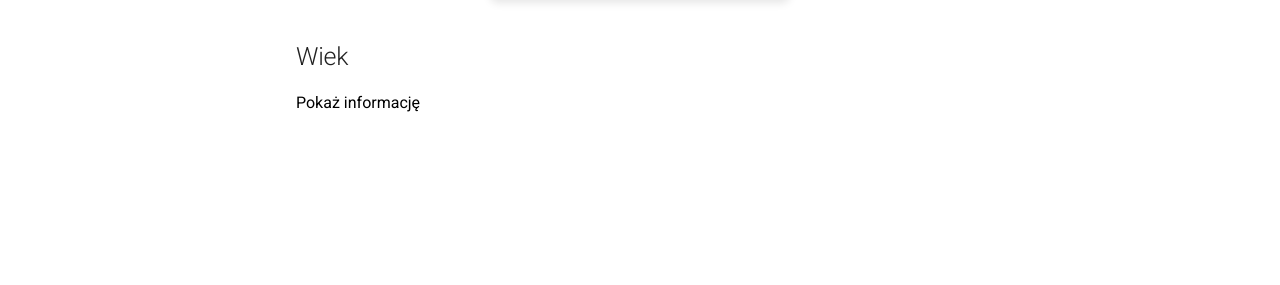
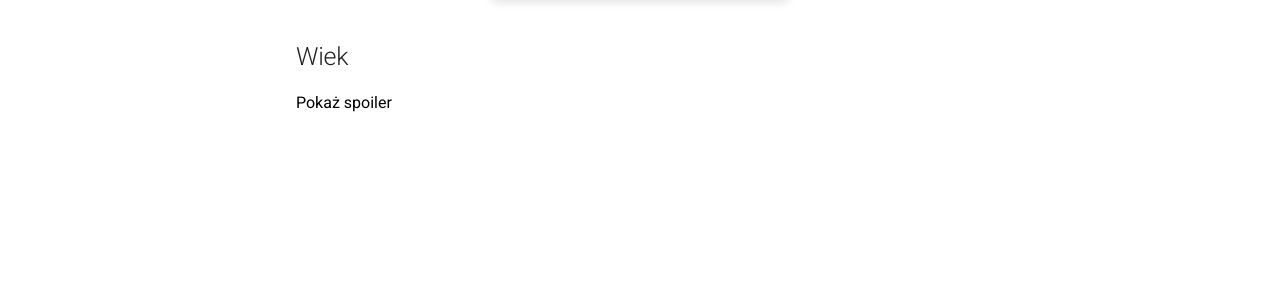
Before and after one commit to sebstr2358/ai_portfolio, an MkDocs documentation site: the page built from docs/filter_survey_app/index.md, in a window 1280 px wide. Shown: the part 570-855 px from the top of the page. Built offline with MkDocs 1.6.1 and Material for MkDocs 9.7.7, drawn with Linux system fonts in a browser that asks for light colours; comment, search, counter and statistics services are not loaded; part of the change alters nothing that is shown.

```diff
--- a/docs/filter_survey_app/index.md
+++ b/docs/filter_survey_app/index.md
@@ -28,7 +28,9 @@
 </div>
 </div>
 <h2>Wiek</h2>
-<button id="show-button" onclick="toggleVisibility()">Pokaż informację</button>
+<button id="show-button" onclick="toggleVisibility()">Pokaż spoiler</button>
+<button id="hide-button" style="display: none;" onclick="toggleVisibility()">Ukryj spoiler</button>
+
 <div id="hidden-text" style="display: none; margin-top: 10px;">
     <p>Najstarsza osoba powyżej 65 lat!</p>
 </div>
@@ -37,11 +39,16 @@
 function toggleVisibility() {
     var hiddenText = document.getElementById("hidden-text");
     var showButton = document.getElementById("show-button");
-
+    var hideButton = document.getElementById("hide-button");
 
     if (hiddenText.style.display === "none") {
         hiddenText.style.display = "block";
-        showButton.style.disabled = True;
+        showButton.style.display = "none";
+        hideButton.style.display = "inline";
+    } else {
+        hiddenText.style.display = "none";
+        showButton.style.display = "inline";
+        hideButton.style.display = "none";
     }
 }
 </script>
```
